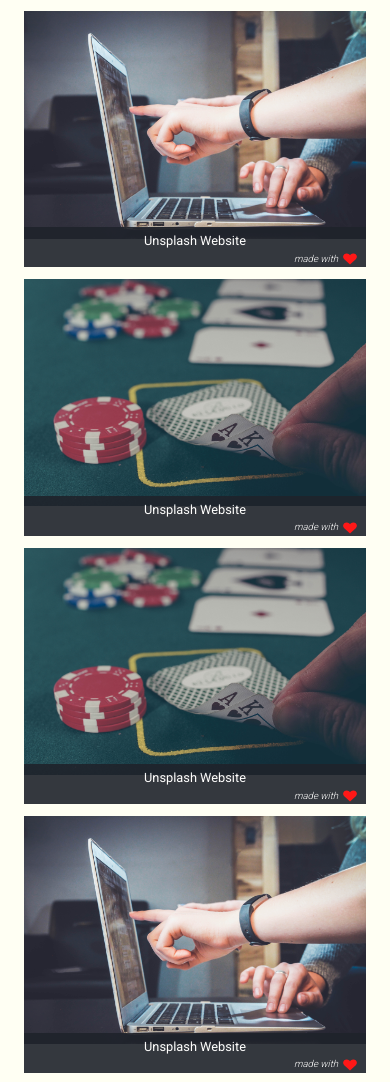
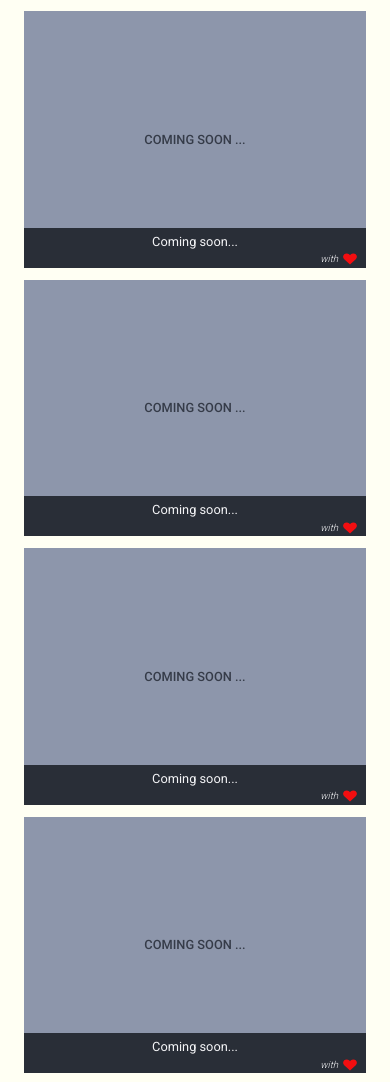
Before and after one commit to JoseIgor/personal_website, a PHP site: page / in a window 390 px wide. Shown: the part 714-1796 px from the top of the page. Run offline with PHP 8.4, Linux system fonts and the light colour scheme.

Commit message:
changed photos and add "comming soon... card"

```diff
--- a/about.html
+++ b/about.html
@@ -6,6 +6,7 @@
 
     <link href="https://fonts.googleapis.com/css?family=Roboto:300,400,500,700" rel="stylesheet">
 
+    <link rel="stylesheet" href="css/normalize.css">
     <link rel="stylesheet" href="css/style.css">
 
     <link rel="shortcut icon" type="image/png" href="img/favicon.png">
@@ -25,7 +26,7 @@
       <main class="about">
         <div class="presentation">
           <figure class="avatar avatar--circle">
-            <img src="./img/avatar-1.jpg" alt="Ze Igor" class="avatar__photo--circle">
+            <img src="./img/avatar_face_1.JPG" alt="Ze Igor" class="avatar__photo--circle">
           </figure>
           <p>
             I am Ze Igor, an electrical engineer based in the city of Recife/Brazil,
--- a/css/style.css
+++ b/css/style.css
@@ -144,6 +144,16 @@ body {
     width: 100%;
     height: 100%;
     object-fit: cover; }
+  .card__coming {
+    width: 100%;
+    height: 100%;
+    background-color: #8d96ab;
+    display: flex;
+    justify-content: center;
+    align-items: center; }
+    .card__coming p {
+      text-transform: uppercase;
+      font-weight: 500; }
   .card__caption {
     position: absolute;
     bottom: 0;
@@ -295,7 +305,6 @@ body {
     display: inline-block;
     width: 100%;
     height: 100%;
-    transform: scale(1.1);
     filter: grayscale(100%);
     transition: all 0.2s; }
     @media only screen and (hover: none) {
@@ -458,6 +467,10 @@ body {
   justify-items: center;
   align-items: center;
   margin-right: 2rem; }
+  @media only screen and (max-width: 31.25em) {
+    .presentation {
+      margin-right: 0;
+      padding: 1rem 1rem; } }
   .presentation > p {
     text-align: justify; }
     .presentation > p:not(:last-of-type) {
--- a/index.html
+++ b/index.html
@@ -7,7 +7,7 @@
     <link href="https://fonts.googleapis.com/css?family=Roboto:300,400,500,700" rel="stylesheet">
 
     <link rel="stylesheet" href="css/style.css">
-    <!-- <link rel="stylesheet" href="css/icon-font.css"> -->
+    <link rel="stylesheet" href="css/normalize.css">
 
     <link rel="shortcut icon" type="image/png" href="img/favicon.png">
 
@@ -27,7 +27,7 @@
         <div class="intro">
           <div class="intro__photo">
               <figure class="avatar">
-                  <img src="./img/avatar-1.jpg" alt="Ze Igor" class="avatar__photo">
+                  <img src="./img/avatar_zeigor_crop.JPG" alt="Ze Igor" class="avatar__photo">
                 </figure>
           </div>
           <div class="personal">
@@ -62,13 +62,16 @@
             </div>
           </div>
           <div class="card">
-            <a href="#" class="card__photo-box">
+            <!-- <a href="#" class="card__photo-box">
               <img src="img/card-2.jpg" alt="Project 1" class="card__photo">
-            </a>
+            </a> -->
+            <div class="card__coming">
+              <p>Coming soon ...</p>
+            </div>
             <div class="card__caption">
-              <a href="#" class="card__name">Unsplash Website</a>
+              <a href="#" class="card__name">Coming soon...</a>
               <span class="card__author">
-                <i>made with </i>
+                <i>with </i>
                 <svg class="card__icon">
                   <use xlink:href="img/sprite.svg#icon-heart"></use>
                 </svg>
@@ -76,13 +79,16 @@
             </div>
           </div>
           <div class="card">
-            <a href="#" class="card__photo-box">
-              <img src="img/card-3.jpg" alt="Project 1" class="card__photo">
-            </a>
+            <!-- <a href="#" class="card__photo-box">
+              <img src="img/card-2.jpg" alt="Project 1" class="card__photo">
+            </a> -->
+            <div class="card__coming">
+              <p>Coming soon ...</p>
+            </div>
             <div class="card__caption">
-              <a href="#" class="card__name">Unsplash Website</a>
+              <a href="#" class="card__name">Coming soon...</a>
               <span class="card__author">
-                <i>made with </i>
+                <i>with </i>
                 <svg class="card__icon">
                   <use xlink:href="img/sprite.svg#icon-heart"></use>
                 </svg>
@@ -90,13 +96,16 @@
             </div>
           </div>
           <div class="card">
-            <a href="#" class="card__photo-box">
-              <img src="img/card-3.jpg" alt="Project 1" class="card__photo">
-            </a>
+            <!-- <a href="#" class="card__photo-box">
+              <img src="img/card-2.jpg" alt="Project 1" class="card__photo">
+            </a> -->
+            <div class="card__coming">
+              <p>Coming soon ...</p>
+            </div>
             <div class="card__caption">
-              <a href="#" class="card__name">Unsplash Website</a>
+              <a href="#" class="card__name">Coming soon...</a>
               <span class="card__author">
-                <i>made with </i>
+                <i>with </i>
                 <svg class="card__icon">
                   <use xlink:href="img/sprite.svg#icon-heart"></use>
                 </svg>
@@ -104,13 +113,16 @@
             </div>
           </div>
           <div class="card">
-            <a href="#" class="card__photo-box">
+            <!-- <a href="#" class="card__photo-box">
               <img src="img/card-2.jpg" alt="Project 1" class="card__photo">
-            </a>
+            </a> -->
+            <div class="card__coming">
+              <p>Coming soon ...</p>
+            </div>
             <div class="card__caption">
-              <a href="#" class="card__name">Unsplash Website</a>
+              <a href="#" class="card__name">Coming soon...</a>
               <span class="card__author">
-                <i>made with </i>
+                <i>with </i>
                 <svg class="card__icon">
                   <use xlink:href="img/sprite.svg#icon-heart"></use>
                 </svg>
@@ -118,13 +130,16 @@
             </div>
           </div>
           <div class="card">
-            <a href="#" class="card__photo-box">
-              <img src="img/card-1.jpg" alt="Project 1" class="card__photo">
-            </a>
+            <!-- <a href="#" class="card__photo-box">
+              <img src="img/card-2.jpg" alt="Project 1" class="card__photo">
+            </a> -->
+            <div class="card__coming">
+              <p>Coming soon ...</p>
+            </div>
             <div class="card__caption">
-              <a href="#" class="card__name">Unsplash Website</a>
+              <a href="#" class="card__name">Coming soon...</a>
               <span class="card__author">
-                <i>made with </i>
+                <i>with </i>
                 <svg class="card__icon">
                   <use xlink:href="img/sprite.svg#icon-heart"></use>
                 </svg>
--- a/sass/components/_avatar.scss
+++ b/sass/components/_avatar.scss
@@ -46,7 +46,6 @@
     display: inline-block;
     width: 100%;
     height: 100%;
-    transform: scale(1.1);
     filter: grayscale(100%);
     transition: all 0.2s;
 
--- a/sass/components/_card.scss
+++ b/sass/components/_card.scss
@@ -17,6 +17,21 @@
     width: 100%;
     height: 100%;
     object-fit: cover;
+  }
+
+  &__coming {
+    width: 100%;
+    height: 100%;
+    background-color: $color-primary-light-1;
+    display: flex;
+    justify-content: center;
+    align-items: center;
+
+    & p {
+      text-transform: uppercase;
+      font-weight: 500;
+    }
+
   }
 
   &__caption {
--- a/sass/pages/_about.scss
+++ b/sass/pages/_about.scss
@@ -20,7 +20,11 @@
   justify-items: center;
   align-items: center;
   margin-right: 2rem;
-  // border-right: 1px solid $color-primary-dark;
+
+  @include respond(bp-small) {
+    margin-right: 0;
+    padding: 1rem 1rem;
+  }
 
   & > p {
     text-align: justify;
```
Also changed, not shown: css/normalize.css (added), img/avatar_face_1.JPG (added), img/avatar_zeigor.JPG (added), img/avatar_zeigor_crop.JPG (added), img/avatar_zeigor_face.JPG (added).
